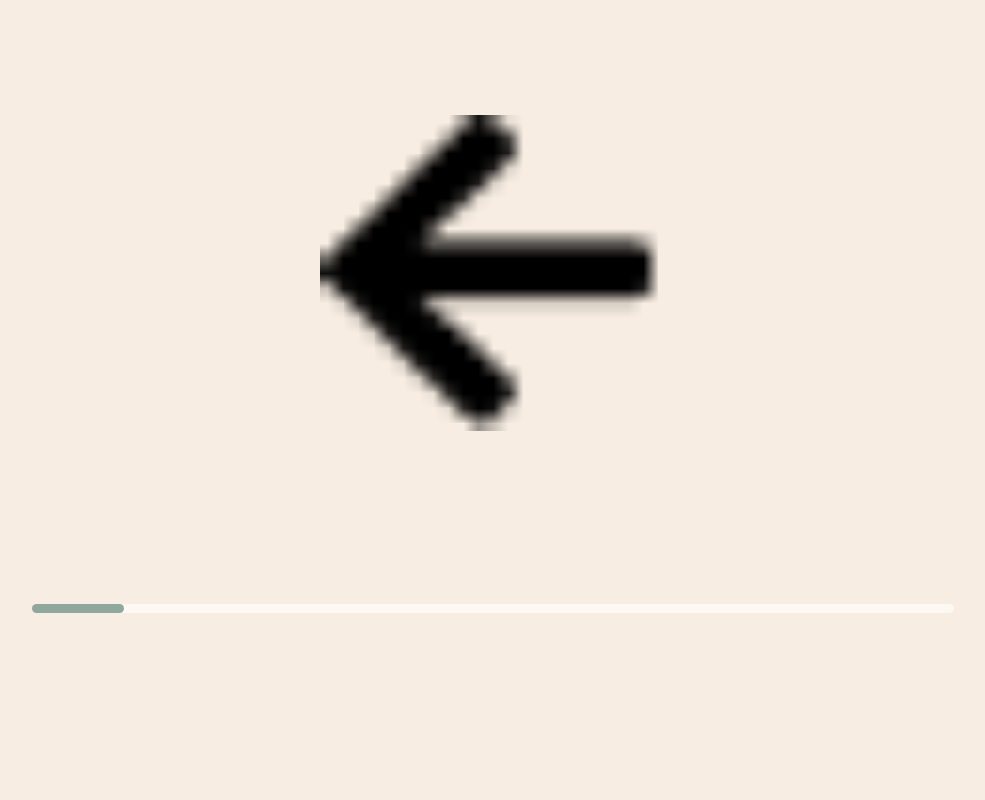
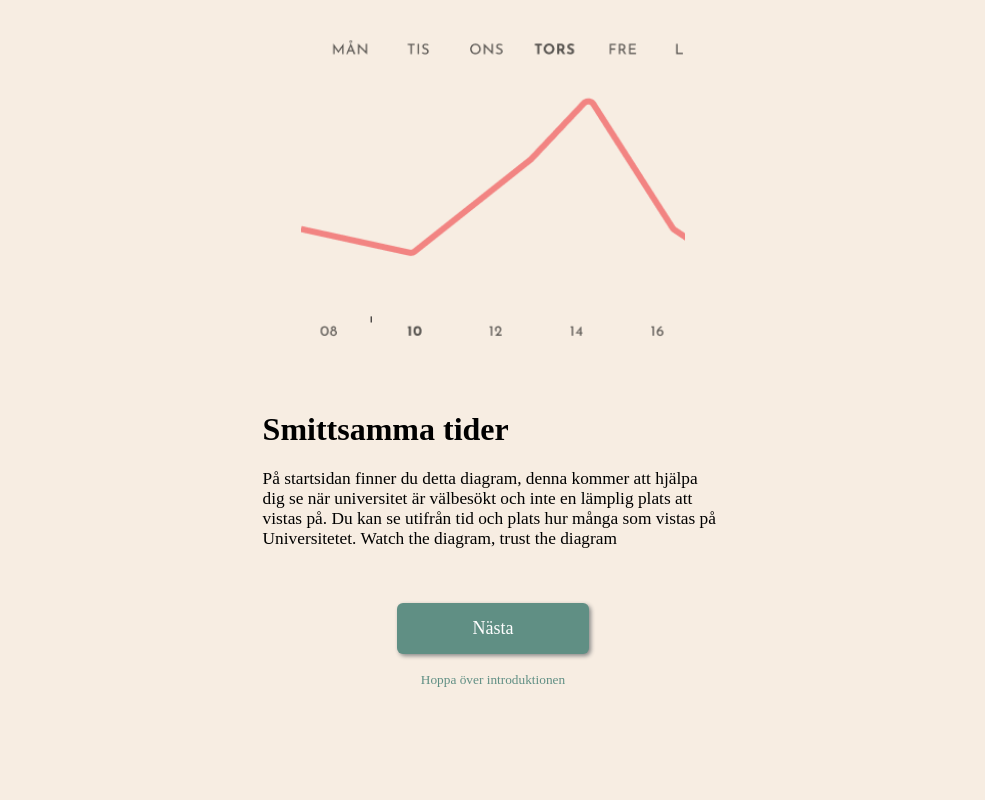
Before and after one commit to JohnVicke/innovativa, a React (Create React App) app in the folder client/: page / in a window 1280 px wide. Shown: the top 800 px of the page, without its empty margins (147-1132 px from the left). Built offline with nearby package versions, Linux system fonts and the light colour scheme; a web font is replaced by a local one.

Commit message:
unbarding web

```diff
--- a/client/src/App.js
+++ b/client/src/App.js
@@ -3,11 +3,13 @@ import React from 'react';
 
 import Question from './components/quiz/Question';
 import onBoarding2 from './components/startPage/onBoarding2';
+import onBoarding3 from './components/startPage/onBoarding3';
+import onBoarding1 from './components/startPage/onBoarding1';
 import { BrowserRouter as Router, Route } from 'react-router-dom';
 
 const App = () => (
   <Router>
-      <Route path="/" exact component={Question}/>
+      <Route path="/" exact component={onBoarding2}/>
   </Router>
 );
 
--- a/client/src/components/onBoarding/onBoarding.css
+++ b/client/src/components/onBoarding/onBoarding.css
@@ -98,7 +98,7 @@ h1{
   margin-top: 2%;
   }
   .nasta{
-
+    margin-top: 10%;
     width: 50%;
     display: block;
     margin-left: auto;
--- a/client/src/components/onBoarding/onBoarding.js
+++ b/client/src/components/onBoarding/onBoarding.js
@@ -1,11 +1,27 @@
 import React from "react";
 import "./onBoarding.css"
 import "../nextButton/nextButton"
+import NextButton from "../nextButton/nextButton";
 
-const onBoarding = ({header, bread})=>(
+const onBoarding = ({header, bread})=>{
+
+    document.getElementsByClassName('nasta').onClick = function(){
+console.log('tjan')
+    }
+
+    return (
+        <div>
     <div className="text">
     <h1>{header}</h1>
     <p>{bread}</p>
     </div>
-    )
+    <div className="buttons">
+    <NextButton className="nasta"/>
+    <br/>
+
+    <button className="hoppa" type="button">Hoppa över introduktionen</button>
+    </div>
+    </div>
+    );
+}
 export default onBoarding;
--- a/client/src/components/startPage/startPage.js
+++ b/client/src/components/startPage/onBoarding1.js
@@ -1,5 +1,4 @@
 import React from "react";
-import NextButton from "../nextButton/nextButton";
 import OnBoarding from "../onBoarding/onBoarding";
 //import chart from "../../assets/chart.png"
 import combat from "../../assets/combat.png"
@@ -15,12 +14,7 @@ Om du verkligen måste till campus så se till att du gör vår checklista, ärl
 Du kommer vara anonym så du behöver inte vara blyg.
 "/>
 </div>
-        <div className="buttons">
-        <NextButton/>
-        <br/>
 
-        <button className="hoppa" type="button">Hoppa över introduktionen</button>
-        </div>
         </div>
         </div>
 
--- a/client/src/components/startPage/onBoarding2.js
+++ b/client/src/components/startPage/onBoarding2.js
@@ -1,5 +1,4 @@
 import React from "react";
-import NextButton from "../nextButton/nextButton";
 import OnBoarding from "../onBoarding/onBoarding";
 import chart from "../../assets/chart.png"
 
@@ -14,12 +13,7 @@ import chart from "../../assets/chart.png"
              en lämplig plats att vistas på. Du kan se utifrån tid och plats hur många som vistas på Universitetet.
 Watch the diagram, trust the diagram"/>
 </div>
-        <div className="buttons">
-        <NextButton/>
-        <br/>
 
-        <button className="hoppa" type="button">Hoppa över introduktionen</button>
-        </div>
         </div>
         </div>
 
```
Also changed, not shown: 1 other file (tests, documents, lock files or other folders).
